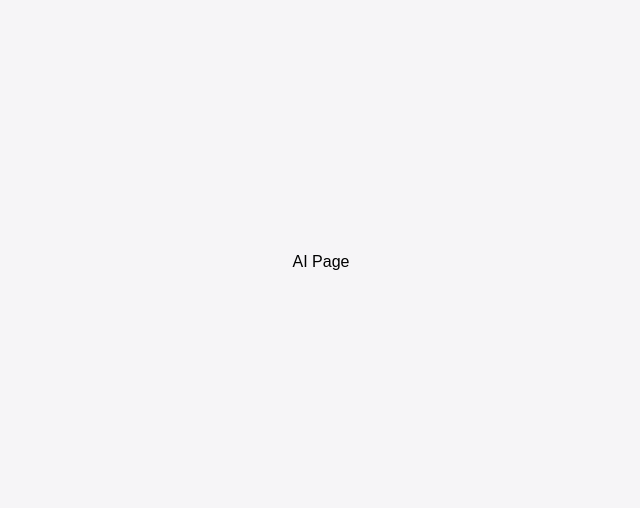
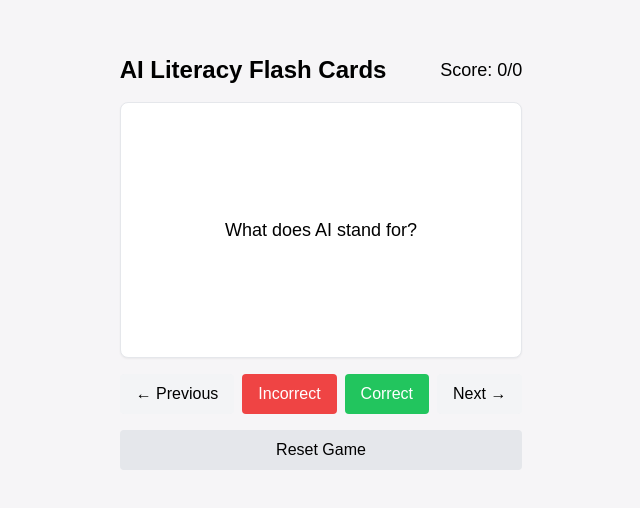
Before and after one commit to jf129/Hackathon3Website, a React (Create React App) app in the folder frontend/frontend/: page /AI in a window 1280 px wide. Shown: the part 118-626 px from the top of the page, without its empty margins (319-959 px from the left). Built offline with nearby package versions, Linux system fonts and the light colour scheme.

Commit message:
Add flashcards

```diff
--- /dev/null
+++ b/frontend/frontend/src/components/AIFlashcardGame.js
@@ -0,0 +1,118 @@
+import React, { useState } from 'react';
+
+const AIFlashCards = () => {
+  const [currentCardIndex, setCurrentCardIndex] = useState(0);
+  const [isFlipped, setIsFlipped] = useState(false);
+  const [score, setScore] = useState(0);
+  const [attempted, setAttempted] = useState(0);
+
+  const flashCards = [
+    {
+      question: "What does AI stand for?",
+      answer: "Artificial Intelligence - intelligence demonstrated by machines, as opposed to natural intelligence displayed by humans."
+    },
+    {
+      question: "What is machine learning?",
+      answer: "A subset of AI that enables systems to learn and improve from experience without being explicitly programmed."
+    },
+    {
+      question: "What is the difference between narrow AI and general AI?",
+      answer: "Narrow AI is designed for specific tasks (like playing chess), while general AI would match human-level intelligence across all domains."
+    },
+    {
+      question: "What is a neural network?",
+      answer: "A computing system inspired by biological neural networks, designed to recognize patterns in data through layers of interconnected nodes."
+    },
+    {
+      question: "What is 'training data' in AI?",
+      answer: "The initial dataset used to teach an AI model patterns and relationships, helping it learn how to make predictions or decisions."
+    }
+  ];
+
+  const handleNext = () => {
+    setCurrentCardIndex((prev) => (prev + 1) % flashCards.length);
+    setIsFlipped(false);
+  };
+
+  const handlePrevious = () => {
+    setCurrentCardIndex((prev) => (prev - 1 + flashCards.length) % flashCards.length);
+    setIsFlipped(false);
+  };
+
+  const handleFlip = () => {
+    setIsFlipped(!isFlipped);
+  };
+
+  const handleResponse = (correct) => {
+    setScore(prev => correct ? prev + 1 : prev);
+    setAttempted(prev => prev + 1);
+    handleNext();
+  };
+
+  const resetGame = () => {
+    setCurrentCardIndex(0);
+    setIsFlipped(false);
+    setScore(0);
+    setAttempted(0);
+  };
+
+  return (
+    <div className="w-full max-w-2xl mx-auto p-4">
+      <div className="flex justify-between items-center mb-4">
+        <h2 className="text-2xl font-bold">AI Literacy Flash Cards</h2>
+        <div className="text-lg">
+          Score: {score}/{attempted}
+        </div>
+      </div>
+
+      <div
+        onClick={handleFlip}
+        className="w-full bg-white border rounded-lg shadow-sm mb-4 cursor-pointer min-h-64 flex items-center justify-center p-6"
+      >
+        <p className="text-lg text-center">
+          {isFlipped ? flashCards[currentCardIndex].answer : flashCards[currentCardIndex].question}
+        </p>
+      </div>
+
+      <div className="flex justify-between items-center gap-2 mb-4">
+        <button
+          onClick={handlePrevious}
+          className="px-4 py-2 bg-gray-100 rounded hover:bg-gray-200"
+        >
+          ← Previous
+        </button>
+
+        <div className="flex gap-2">
+          <button
+            onClick={() => handleResponse(false)}
+            className="px-4 py-2 bg-red-500 text-white rounded hover:bg-red-600"
+          >
+            Incorrect
+          </button>
+          <button
+            onClick={() => handleResponse(true)}
+            className="px-4 py-2 bg-green-500 text-white rounded hover:bg-green-600"
+          >
+            Correct
+          </button>
+        </div>
+
+        <button
+          onClick={handleNext}
+          className="px-4 py-2 bg-gray-100 rounded hover:bg-gray-200"
+        >
+          Next →
+        </button>
+      </div>
+
+      <button
+        onClick={resetGame}
+        className="w-full px-4 py-2 bg-gray-200 rounded hover:bg-gray-300"
+      >
+        Reset Game
+      </button>
+    </div>
+  );
+};
+
+export default AIFlashCards;
--- a/frontend/frontend/src/pages/AI.js
+++ b/frontend/frontend/src/pages/AI.js
@@ -1,9 +1,10 @@
 import React from 'react';
+import AIFlashCards from '../components/AIFlashcardGame';
 
 const Maths = () => {
   return (
     <div>
-      <h1>AI Page</h1>
+        <AIFlashCards />
     </div>
   );
 };
```
Also changed, not shown: 1 other file (tests, documents, lock files or other folders).
